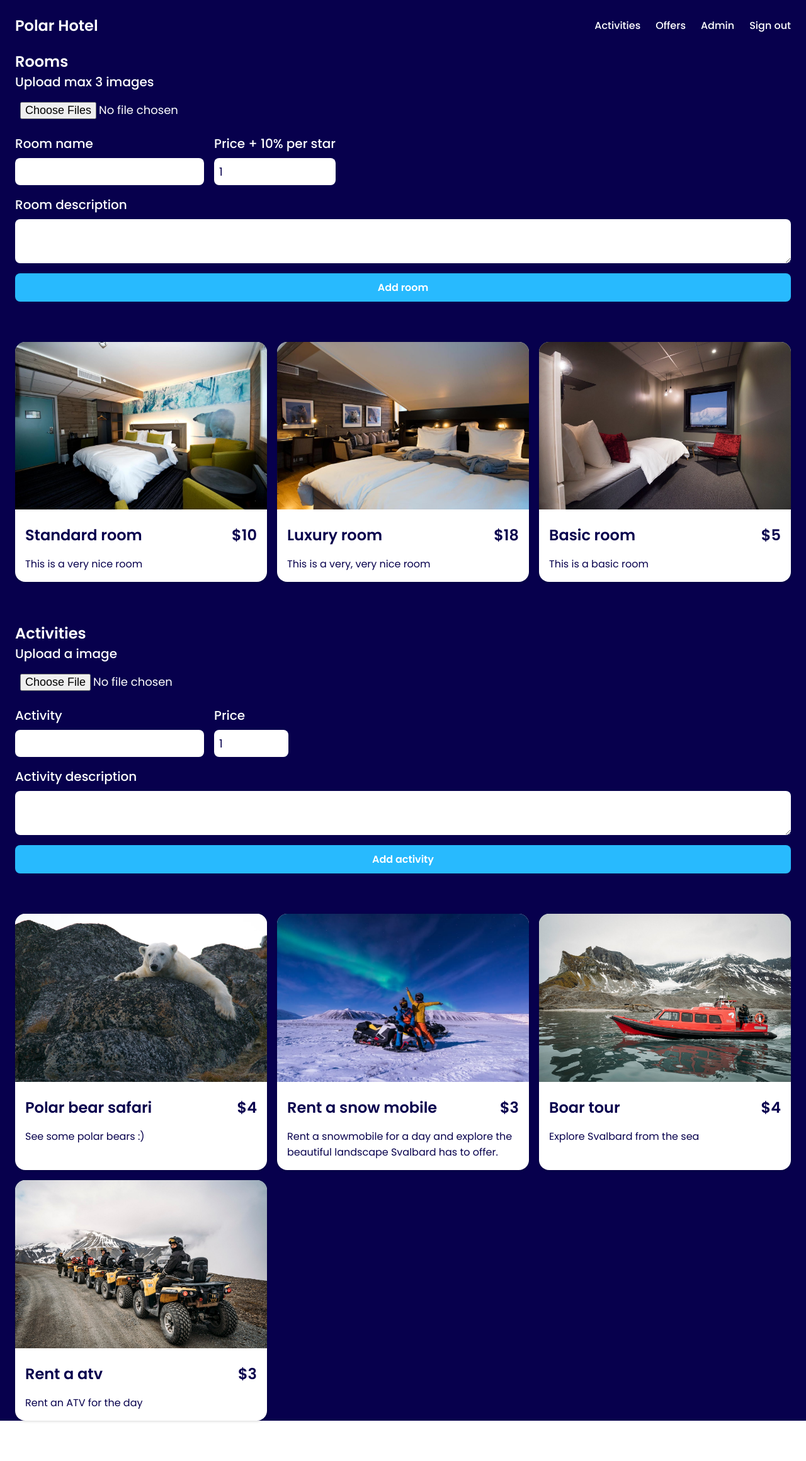
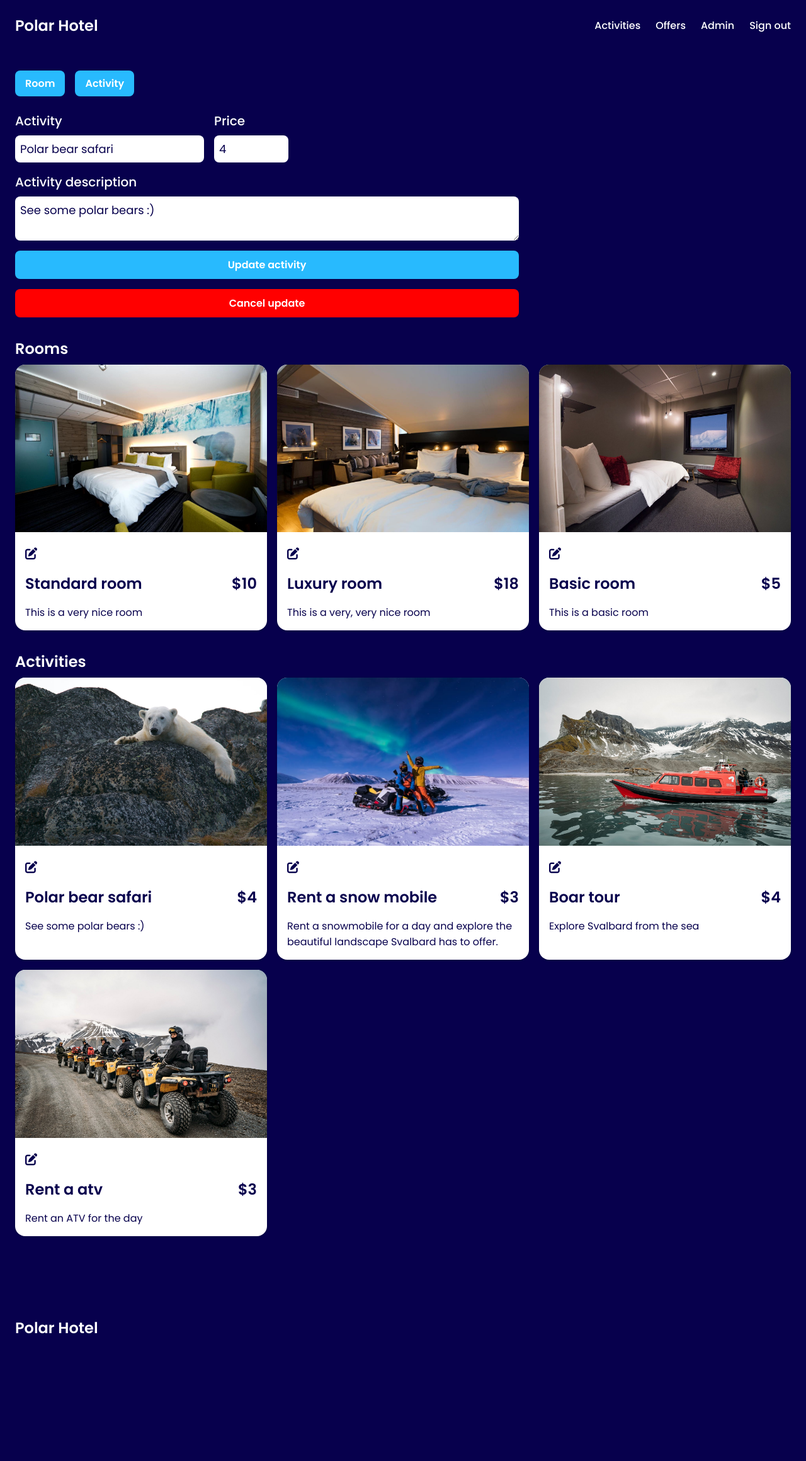
Before and after one commit to selmarosine/polar-hotel, a PHP site: page /admin.php?form=activityForm&edit=update&activity=1 in a window 1280 px wide. Shown: the whole page at 63% size. After the commit the page ends 2118 px from the top, so only its background shows below. Run offline with PHP 8.4, Linux system fonts and the light colour scheme; the visitor is signed in with stand-in values (Sample User, id 1); data comes from the database, SQL or seed files in the repository; both versions use the stored data as it was after the commit; data that the repository does not hold is empty.

Commit message:
toggle admin forms, select room or activity to edit

```diff
--- a/admin.php
+++ b/admin.php
@@ -11,37 +11,39 @@ if (!isset($_SESSION["admin"])) {
 require __DIR__ . "/app/getRooms.php";
 require __DIR__ . "/app/getActivities.php";
 
+$form = isset($_GET["form"]) ? $_GET["form"] : "roomForm";
+
+if (isset($_GET["edit"])) {
+    if (isset($_GET["room"])) {
+        $roomId = intval($_GET["room"]);
+        $room = filterForId($rooms, $roomId);
+    }
+
+    if (isset($_GET["activity"])) {
+        $activityId = intval($_GET["activity"]);
+        $activity = filterForId($activities, $activityId);
+    }
+}
+
 ?>
 
 <main class="admin-main">
-    <section class="max-w-section">
+    <section class="max-w-section admin-section">
+        <div class="flex-md admin-form-selector-container">
+            <a href="admin.php?form=roomForm" class="submit-btn-blue form-selector">Room</a>
+            <a href="admin.php?form=activityForm" class="submit-btn-blue form-selector">Activity</a>
+        </div>
+        <?php require __DIR__ . "/views/$form.php"; ?>
+        <div class="rooms-admin-container">
             <h3>Rooms</h3>
-        <form method="post" action="/app/insertRoom.php" enctype="multipart/form-data">
-            <div class="column create-room-input">
-                <label for="images">Upload max 3 images</label>
-                <input style="color: #fff;" required type="file" name="images[]" id="images" multiple="multiple" accept="image/png, image/jpg, image/jpeg">
-            </div>
-            <div class="flex-md name-price-container">
-                <div class="column create-room-input">
-                    <label for="name">Room name</label>
-                    <input class="room-name-input" autocomplete="off" required type="text" name="name" id="name">
-                </div>
-                <div class="column create-room-input">
-                    <label for="price">Price + 10% per star</label>
-                    <input type="number" name="price" id="price" min="1" max="100" value="1">
-                </div>
-            </div>
-            <div class="column create-room-input">
-                <label for="description">Room description</label>
-                <textarea name="description" id="description" maxlength="500" required></textarea>
-            </div>
-            <button class="submit-btn-blue" type="submit">Add room</button>
-        </form>
-        <div class="rooms-container rooms-admin-container">
+            <div class="rooms-container">
                 <?php foreach ($rooms as $room) : ?>
                     <div class="room-card text-dark-blue">
                         <img class="room-card-image" src=<?= "./assets/images/" . $room["images"][0]; ?> alt="cabin_snow_yellow">
                         <div class="room-card-text-content">
+                            <a class="text-dark-blue" href="<?= "admin.php?form=roomForm&edit=update&room=" . $room["id"]; ?>">
+                                <i class="fa-solid fa-pen-to-square"></i>
+                            </a>
                             <div class="space-between">
                                 <h3><?= $room["name"]; ?></h3>
                                 <h3><?= "$" . $room["price"]; ?></h3>
@@ -51,35 +53,17 @@ require __DIR__ . "/app/getActivities.php";
                     </div>
                 <?php endforeach; ?>
             </div>
-    </section>
-    <section class="max-w-section">
+        </div>
+        <div class="rooms-admin-container">
             <h3>Activities</h3>
-        <form action="/app/insertActivity.php" method="post" enctype="multipart/form-data">
-            <div class="column create-room-input">
-                <label for="image">Upload a image</label>
-                <input style="color: #fff;" required type="file" name="image" id="image" accept="image/png, image/jpg, image/jpeg">
-            </div>
-            <div class="flex-md name-price-container">
-                <div class="column create-room-input">
-                    <label for="activity">Activity</label>
-                    <input class="room-name-input" autocomplete="off" required type="text" name="activity" id="activity">
-                </div>
-                <div class="column create-room-input">
-                    <label for="price">Price</label>
-                    <input type="number" name="price" id="price" min="1" max="100" value="1">
-                </div>
-            </div>
-            <div class="column create-room-input">
-                <label for="description">Activity description</label>
-                <textarea name="description" id="description" maxlength="500" required></textarea>
-            </div>
-            <button class="submit-btn-blue" type="submit">Add activity</button>
-        </form>
-        <div class="rooms-container rooms-admin-container">
+            <div class="rooms-container">
                 <?php foreach ($activities as $activity) : ?>
                     <div class="room-card text-dark-blue">
                         <img class="room-card-image" src=<?= "./assets/images/" . $activity["image"]; ?> alt="activity">
                         <div class="room-card-text-content">
+                            <a class="text-dark-blue" href="<?= "admin.php?form=activityForm&edit=update&activity=" . $activity["id"]; ?>">
+                                <i class="fa-solid fa-pen-to-square"></i>
+                            </a>
                             <div class="space-between">
                                 <h3><?= $activity["activity"]; ?></h3>
                                 <h3><?= "$" . $activity["price"]; ?></h3>
@@ -89,6 +73,7 @@ require __DIR__ . "/app/getActivities.php";
                     </div>
                 <?php endforeach; ?>
             </div>
+        </div>
     </section>
 </main>
 <?php require_once __DIR__ . "/views/footer.php"; ?>
--- a/app/getRooms.php
+++ b/app/getRooms.php
@@ -38,3 +38,5 @@ foreach ($rooms as $room) {
 }
 
 $rooms = array_values($mappedRooms);
+
+unset($room);
--- a/app/hotelFunctions.php
+++ b/app/hotelFunctions.php
@@ -100,3 +100,12 @@ function getMonth(int $monthIndex, int $year): array
 
     return $month;
 }
+
+function filterForId(array $arrays, int $arrayId): array
+{
+    $filteredArray = array_filter($arrays, function ($array) use ($arrayId) {
+        return $array["id"] === $arrayId;
+    });
+
+    return reset($filteredArray);
+}
--- a/assets/javascript/script.js
+++ b/assets/javascript/script.js
@@ -8,7 +8,9 @@ let checkInIndex = null;
 let checkOutIndex = null;
 
 const totalPrice = document.querySelector("#total-price");
-const baseRoomPrice = parseInt(totalPrice.textContent.split("$")[1]);
+if (totalPrice !== null) {
+  const baseRoomPrice = parseInt(totalPrice.textContent.split("$")[1]);
+}
 
 const toggleAside = () => {
   const [firstLine, secondLine, thirdLine] = hamMenuBtn.children;
--- a/assets/style/style.css
+++ b/assets/style/style.css
@@ -19,6 +19,12 @@ body {
   color: var(--dark-blue);
   margin: 0;
   padding: 0;
+}
+
+footer {
+  background: var(--dark-blue);
+  color: var(--white);
+  padding: 64px 24px;
 }
 
 h1,
@@ -90,7 +96,7 @@ header {
   align-items: center;
   padding: 16px 24px;
   width: 100%;
-  height: 81px;
+  height: 80px;
   background: var(--dark-blue);
   color: var(--white);
   position: fixed;
@@ -327,6 +333,10 @@ aside nav {
   margin: 0 auto;
 }
 
+.admin-section {
+  padding: 32px 0;
+}
+
 .create-room-input label {
   font-size: 20px;
   font-weight: 500;
@@ -347,7 +357,32 @@ aside nav {
 }
 
 .rooms-admin-container {
-  margin: 64px 0;
+  display: flex;
+  flex-direction: column;
+  gap: 8px;
+  margin: 32px 0;
+}
+
+.form-selector {
+  padding: 8px 16px;
+  cursor: pointer;
+}
+
+.admin-form-selector-container {
+  margin-bottom: 24px;
+}
+
+.admin-form {
+  max-width: 800px;
+}
+
+.fa-pen-to-square {
+  font-size: 1.2rem;
+}
+
+.cancel-update {
+  background: red;
+  text-align: center;
 }
 
 /* ---- Room ---- */
--- /dev/null
+++ b/views/activityForm.php
@@ -0,0 +1,26 @@
+<form class="admin-form" action="<?= isset($activity) ? "" : "/app/insertActivity.php"; ?>" method="post" enctype="multipart/form-data">
+    <?php if (!isset($activity)) : ?>
+        <div class="column create-room-input">
+            <label for="image">Upload a image</label>
+            <input style="color: #fff;" required type="file" name="image" id="image" accept="image/png, image/jpg, image/jpeg">
+        </div>
+    <?php endif; ?>
+    <div class="flex-md name-price-container">
+        <div class="column create-room-input">
+            <label for="activity">Activity</label>
+            <input value="<?= isset($activity) ? $activity["activity"] : ""; ?>" class="room-name-input" autocomplete="off" required type="text" name="activity" id="activity">
+        </div>
+        <div class="column create-room-input">
+            <label for="price">Price</label>
+            <input value="<?= isset($activity) ? $activity["price"] : ""; ?>" type="number" name="price" id="price" min="1" max="100" value="1">
+        </div>
+    </div>
+    <div class="column create-room-input">
+        <label for="description">Activity description</label>
+        <textarea name="description" id="description" maxlength="500" required><?= isset($activity) ? $activity["description"] : ""; ?></textarea>
+    </div>
+    <button class="submit-btn-blue" type="submit"><?= isset($activity) ? "Update activity" : "Add activity"; ?></button>
+    <?php if (isset($activity)) : ?>
+        <a href="admin.php?form=activityForm" class="submit-btn-blue cancel-update">Cancel update</a>
+    <?php endif; ?>
+</form>
--- a/views/footer.php
+++ b/views/footer.php
@@ -1,3 +1,7 @@
+<footer>
+    <div class="nav-logo">Polar Hotel</div>
+</footer>
+
 <script src="assets/javascript/script.js"></script>
 </body>
 
```
Also changed, not shown: room.php (+3 -10 lines), views/roomForm.php (added, +26 -0 lines), app/database/polar-hotel.db, assets/images/6576d7af949fd-basic_room_svalbard.jpeg (added), assets/images/6576d7af94fcc-basic_bathroom_svalbard.jpeg (added), assets/images/6576d7af953a9-hotel_svalbard.jpeg (added), assets/images/6576dbb564c3c-boat-svalbard.jpeg (added), assets/images/6576dbe1eed6d-atv_activity.jpeg (added). Lines whose indentation alone changed are shown as unchanged.
